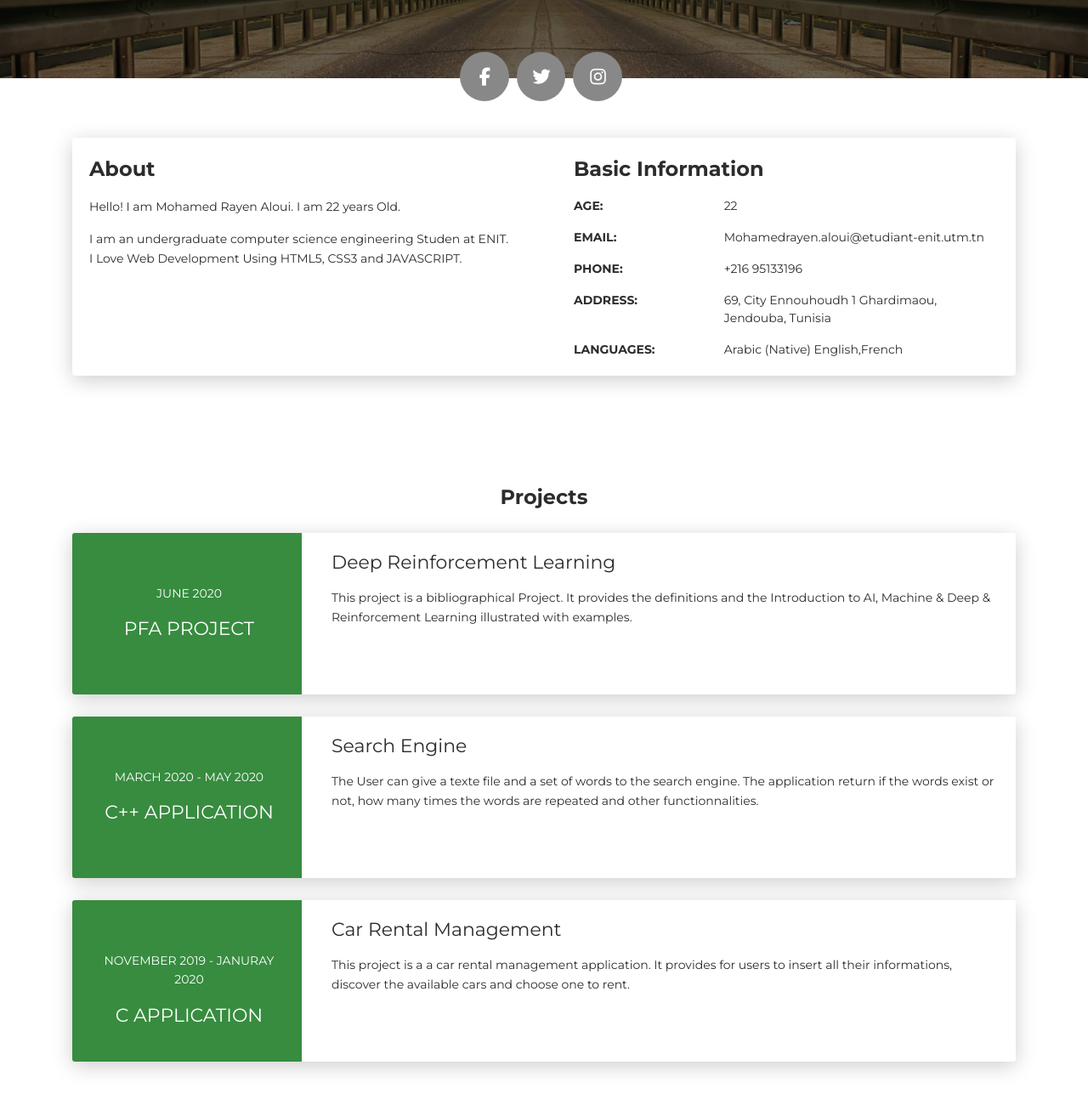
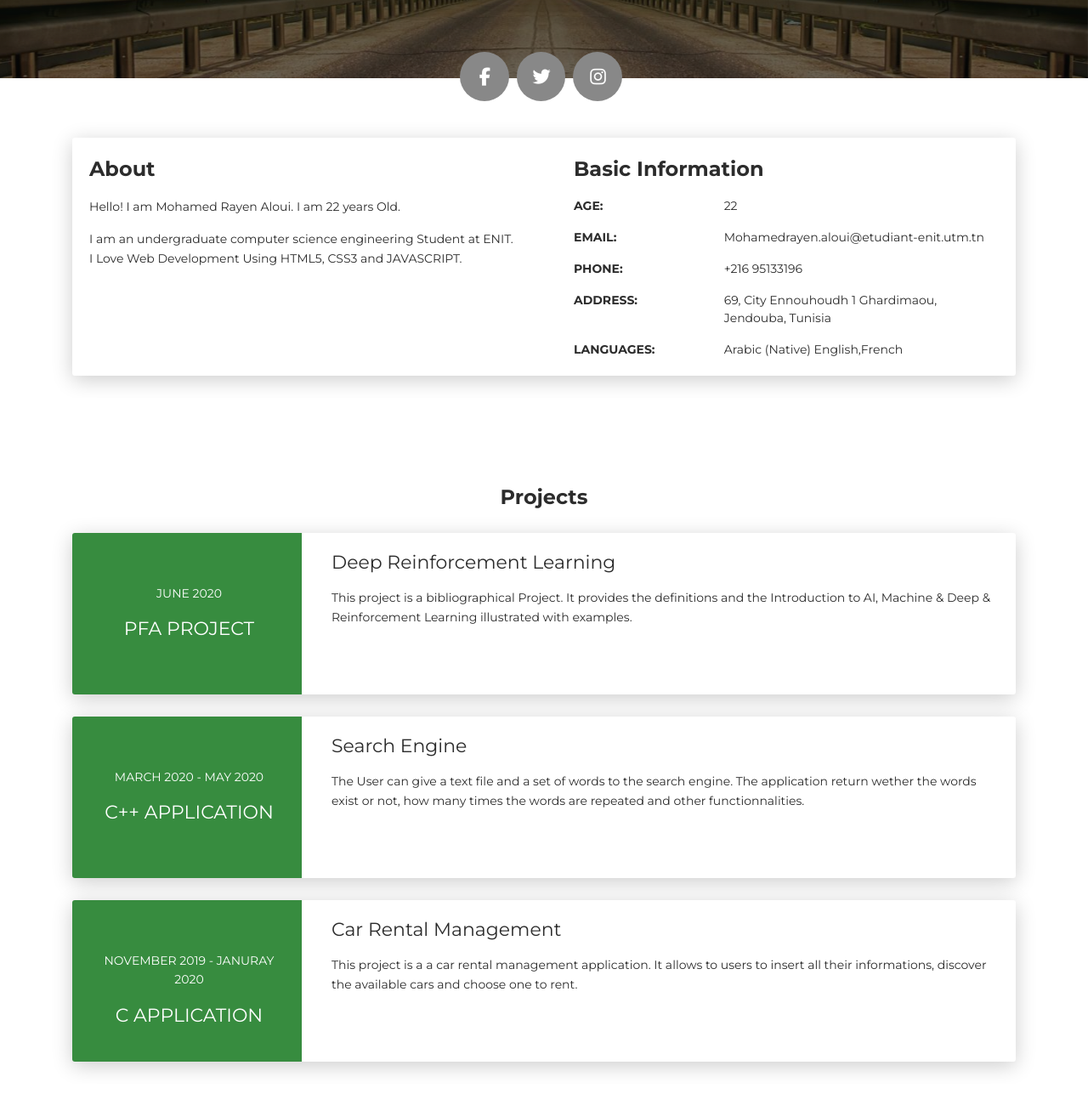
Before and after one commit to Rayenaloui/portfolio.github.io, a plain HTML site: page index.html in a window 1280 px wide. Shown: the part 458-1758 px from the top of the page at 85% size. Drawn offline with Linux system fonts and the light colour scheme.

Commit message:
Update index.html

```diff
--- a/index.html
+++ b/index.html
@@ -62,7 +62,7 @@
           <div class="card-body">
             <div class="h4 mt-0 title">About</div>
             <p>Hello! I am Mohamed Rayen Aloui. I am 22 years Old. </p>
-            <p>I am an undergraduate computer science engineering Studen at ENIT. I Love Web Development Using HTML5, CSS3 and JAVASCRIPT.</p>
+            <p>I am an undergraduate computer science engineering Student at ENIT. I Love Web Development Using HTML5, CSS3 and JAVASCRIPT.</p>
           </div>
         </div>
         <div class="col-lg-6 col-md-12">
@@ -125,7 +125,7 @@
         <div class="col-md-9" data-aos="fade-left" data-aos-offset="50" data-aos-duration="500">
           <div class="card-body">
             <div class="h5">Search Engine</div>
-            <p>The User can give a texte file and a set of words to the search engine. The application return if the words exist or not, how many times the words are repeated and other functionnalities.</p>
+            <p>The User can give a text file and a set of words to the search engine. The application return wether the words exist or not, how many times the words are repeated and other functionnalities.</p>
           </div>
         </div>
       </div>
@@ -141,7 +141,7 @@
         <div class="col-md-9" data-aos="fade-left" data-aos-offset="50" data-aos-duration="500">
           <div class="card-body">
             <div class="h5">Car Rental Management</div>
-            <p>This project is a a car rental management application. It provides for users to insert all their informations, discover the available cars and choose one to rent.</p>
+            <p>This project is a a car rental management application. It allows to users to insert all their informations, discover the available cars and choose one to rent.</p>
           </div>
         </div>
       </div>
```
